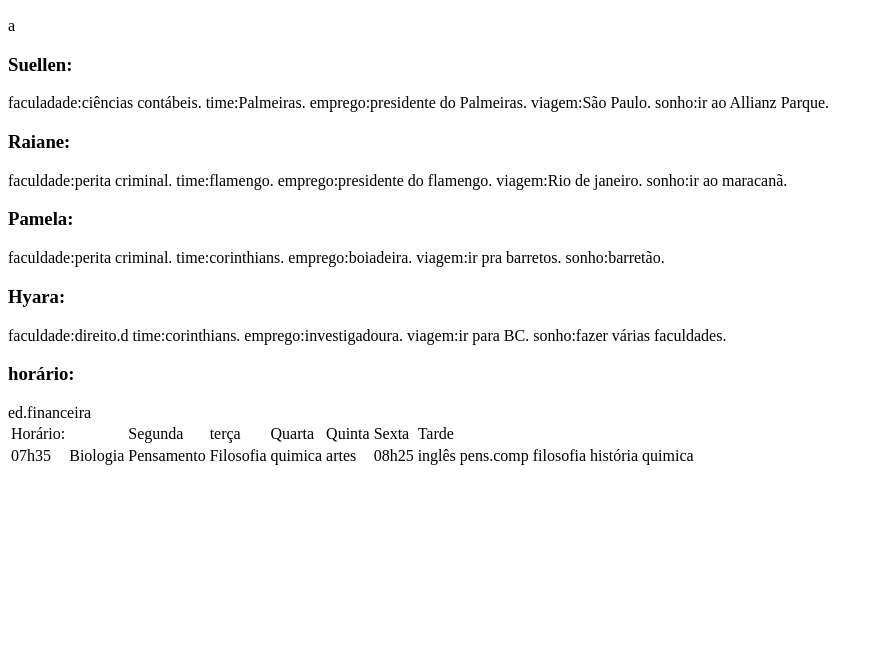
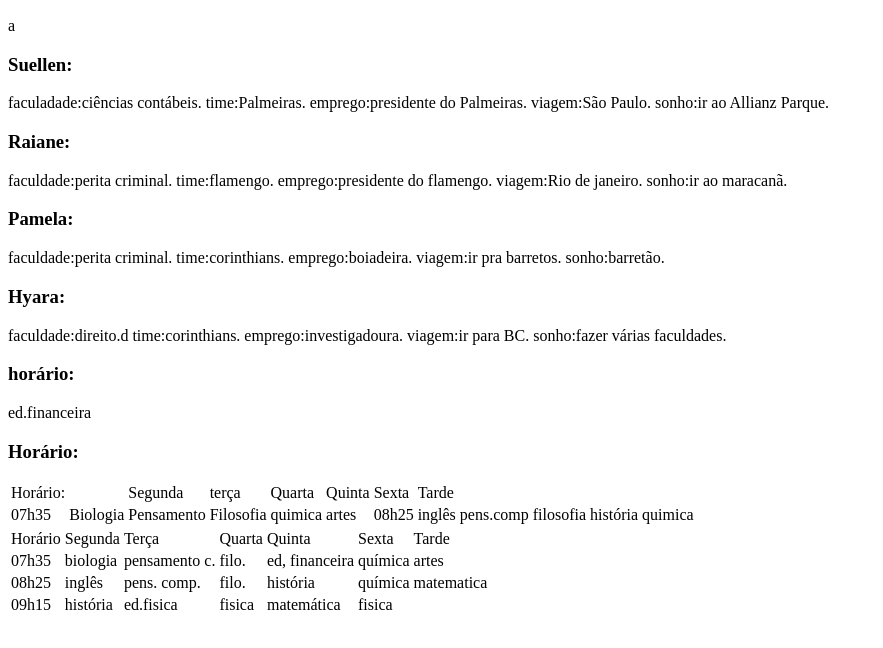
Before and after one commit to hyara-25-1A/Hyara-25-1A, a plain HTML site: page index.html in a window 1280 px wide. Shown: the part 110-758 px from the top of the page, without its empty margins (0-883 px from the left). Drawn offline with Linux system fonts and the light colour scheme.

Commit message:
Update index.html

```diff
--- a/index.html
+++ b/index.html
@@ -57,11 +57,50 @@
 <td>quimica</td>
 <td>artes</td>
 
-</body>
-</html>
 <td>08h25</td>
 <td>inglês</td>
 <td>pens.comp</td>
 <td>filosofia</td>
 <td>história</td>
 <td>quimica</td>
+<h3>Horário:</h3>
+<table>
+<tr>
+<td>Horário</td>
+<td>Segunda</td>
+<td>Terça</td>
+<td>Quarta</td>
+<td>Quinta</td>
+<td>Sexta</td>
+<td>Tarde</td>
+</tr>
+<tr>
+<td>07h35</td>
+<td>biologia</td>
+<td>pensamento c.</td>
+<td>filo.</td>
+<td>ed, financeira</td>
+<td>química</td>
+<td>artes</td>
+</tr>
+<tr>
+<td>08h25</td>
+<td>inglês</td>
+<td>pens. comp.</td>
+<td>filo.</td>
+<td>história</td>
+<td>química</td>
+<td>matematica</td>
+</tr>
+<tr>
+<td>09h15</td>
+<td>história</td>
+<td>ed.fisica</td>
+<td>fisica</td>
+<td>matemática</td>
+<td>fisica</td>
+</tr>
+<tr>
+
+</body>
+</html>
```
Lines whose indentation alone changed are shown as unchanged.
